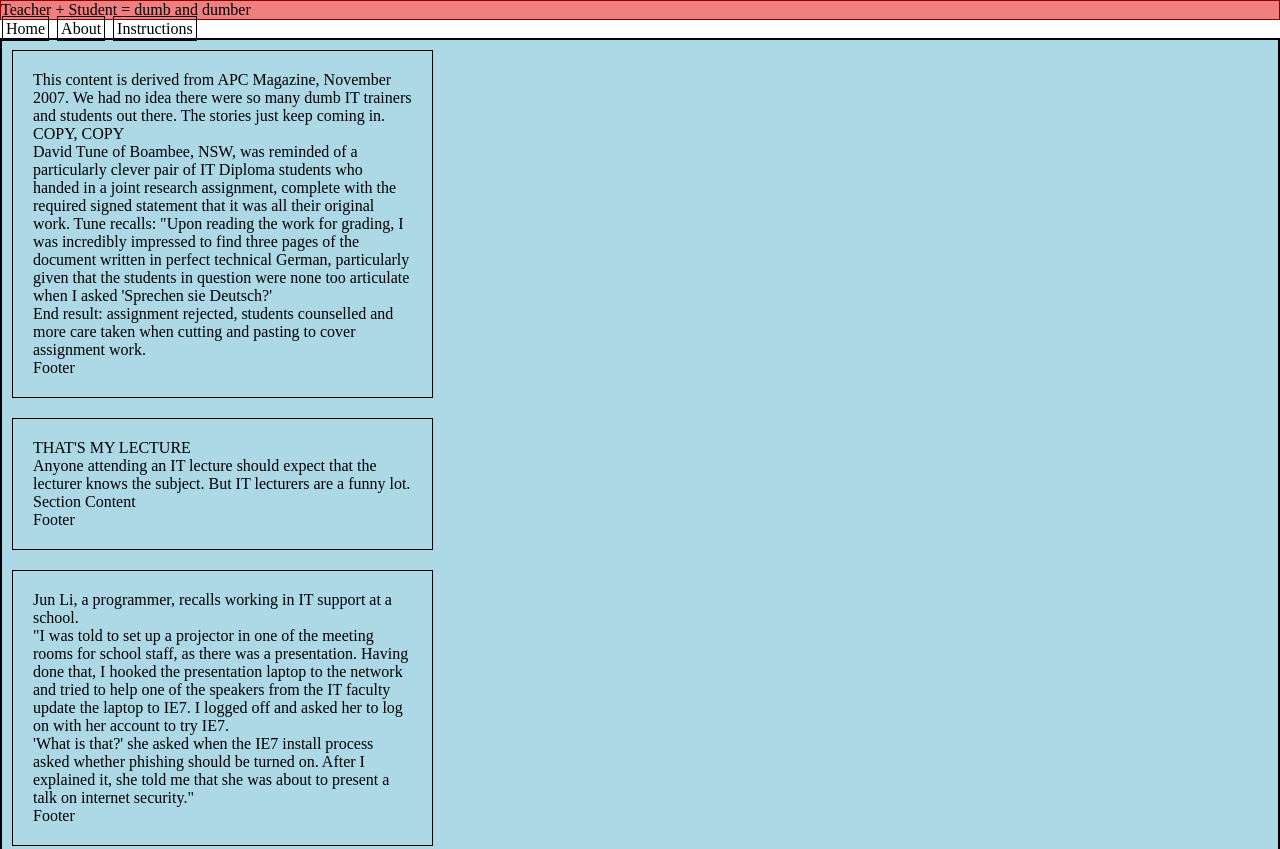
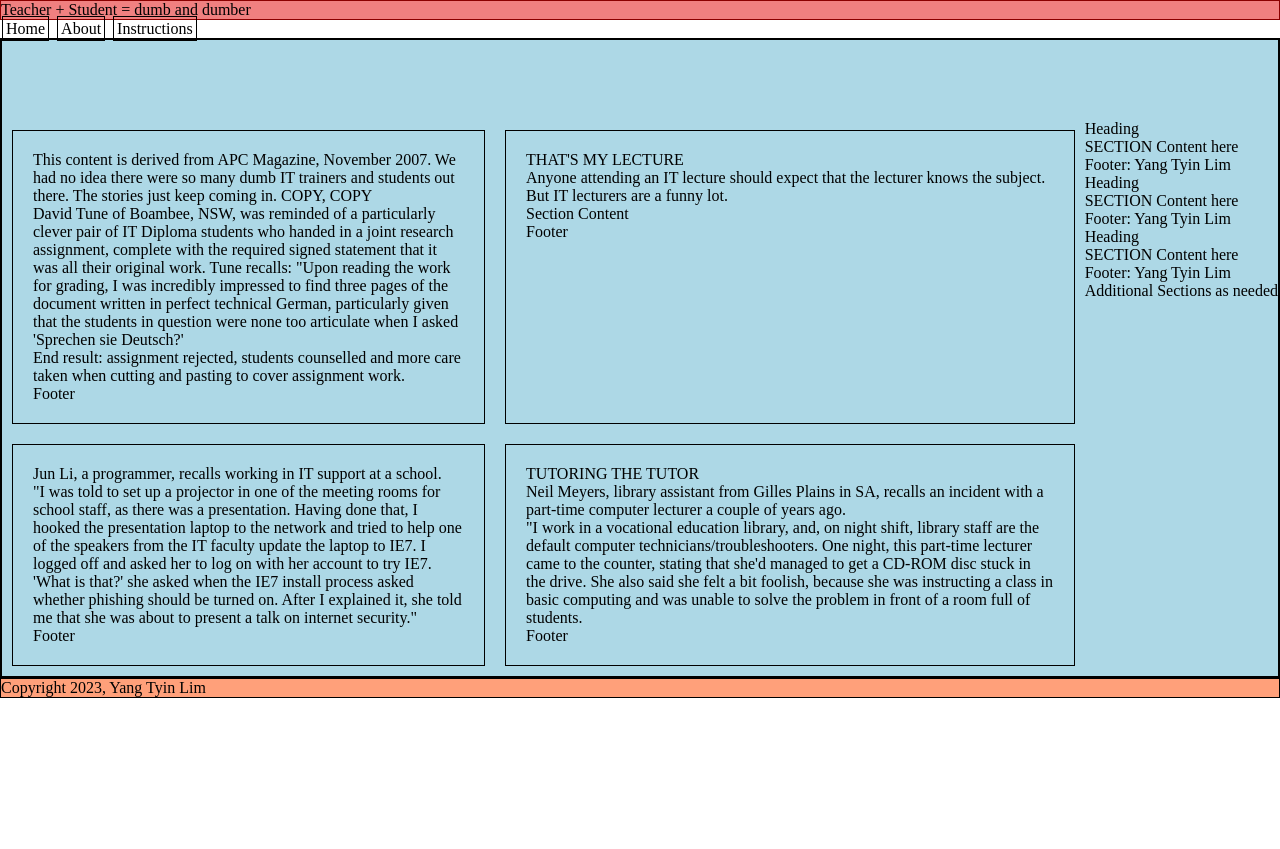
Before and after one commit to Limyangtyin/WebTech1, a plain HTML site: page Content.html in a window 1280 px wide. Shown: the top 849 px of the page. After the commit the page ends 800 px from the top, so only its background shows below. Drawn offline with Linux system fonts and the light colour scheme.

Commit message:
fix: mobile article - aside at right side

```diff
--- a/Content.html
+++ b/Content.html
@@ -15,7 +15,7 @@
     <a>About</a>
     <a>Instructions</a>
 </nav>
-<main class="flex-container">
+<main class="grid-container">
     <article>
         <header>This content is derived from APC Magazine, November 2007. We had no idea there were so many dumb IT trainers and students out there. The stories just keep coming in. COPY, COPY</header>
         <section>
--- a/assests/css/style.css
+++ b/assests/css/style.css
@@ -1,4 +1,4 @@
-@media screen and (max-width: 768px){
+@media screen and (max-width: 1200px){
     .headerclass{
         border: 1px solid black;
         background-color: slategrey;
@@ -18,9 +18,10 @@
         border: 1px solid greenyellow;
         background-color: lightpink;
     }
+
 }
 
-@media screen and (min-width: 768px) {
+@media screen and (min-width: 1200px) {
     .headerclass {
         border: 1px solid darkred;
         background-color: lightcoral;
@@ -34,6 +35,7 @@
 
     main {
         display: grid;
+        grid-template-columns: 1fr auto;
         border: 2px solid black;
         background-color: lightblue;
     }
@@ -43,15 +45,23 @@
         background-color: lightsalmon;
     }
 
-    .flex-container {
+    .grid-container {
         display: grid;
-        grid-template-columns: 1fr;
+        grid-template-columns: auto auto auto;
+        padding-top: 80px;
     }
 
     main > article {
         border: 1px solid black;
         margin: 10px;
         padding: 20px;
-        width: 33%;
+        width: auto;
     }
+
+    aside{
+        grid-column: 3;
+        grid-row: 1/span 3;
+    }
+
+
 }
```
